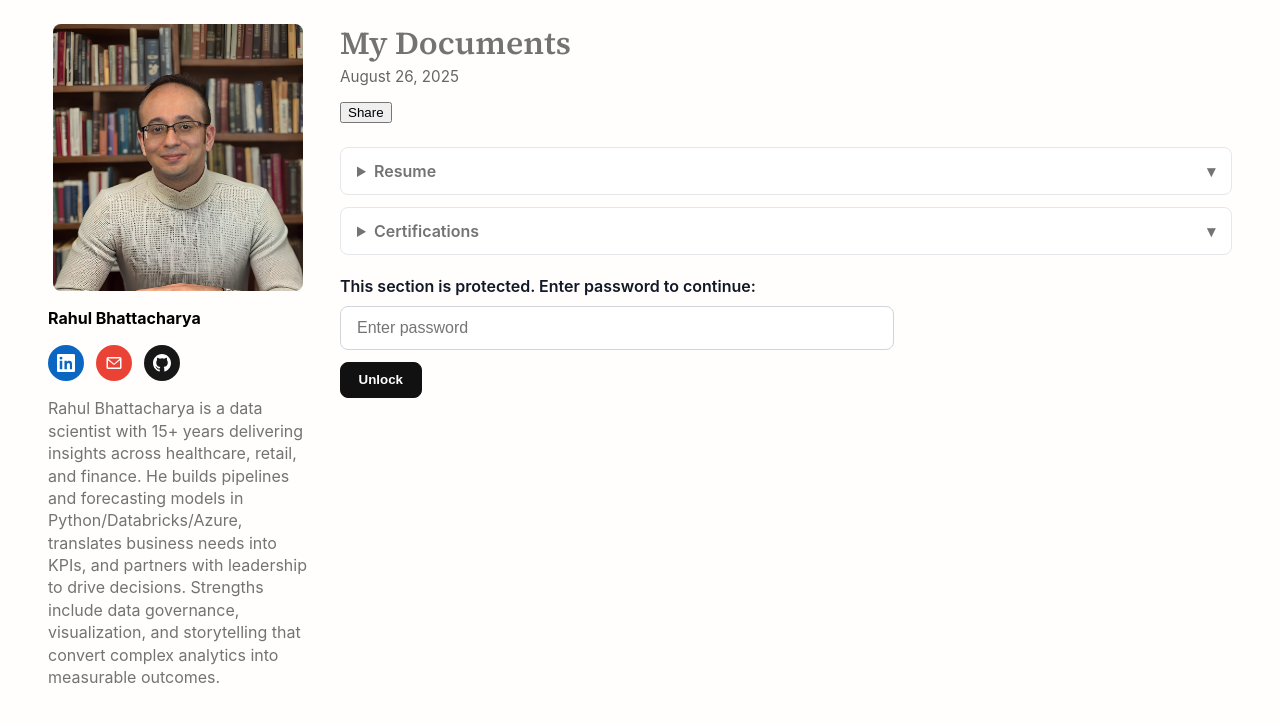
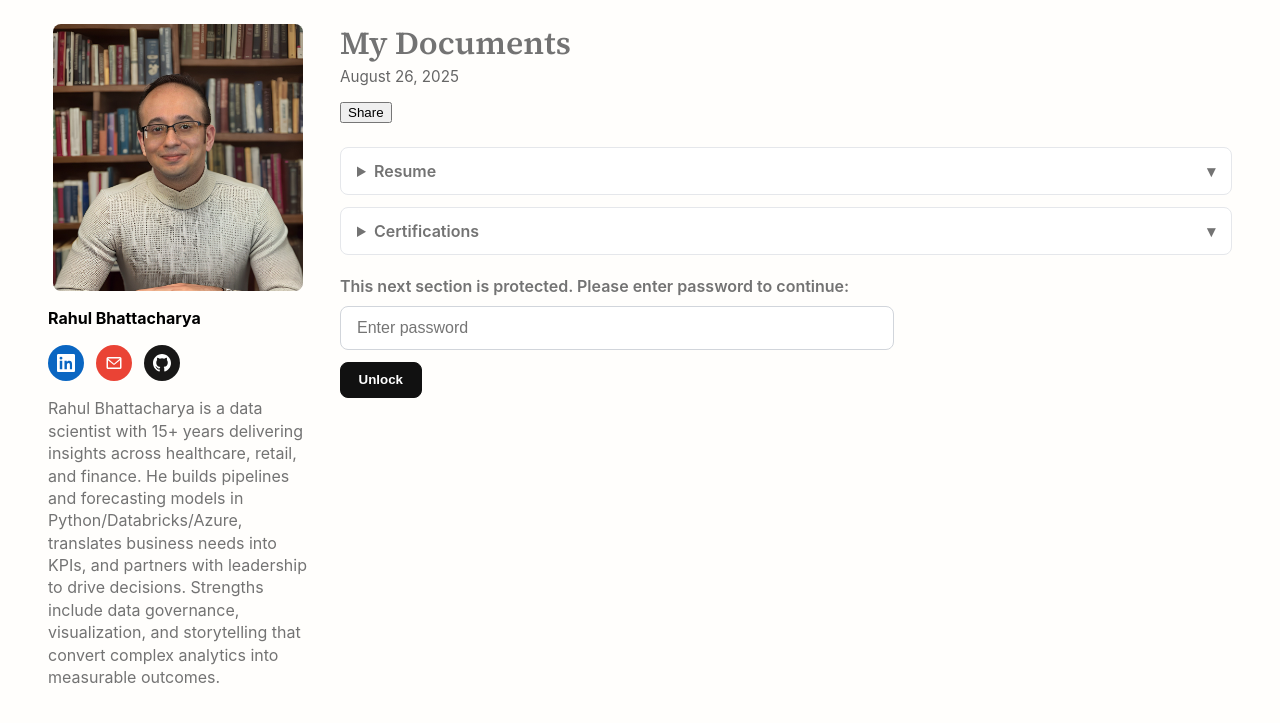
Before and after one commit to RahulBhattacharya1/RahulBhattacharya1.github.io, a Jekyll site: the page built from _posts/2025-08-26-locker.md, in a window 1280 px wide. Shown: the top 723 px of the page. Built offline with Jekyll 4.4.1, drawn with Linux system fonts in a browser that asks for light colours.

Commit message:
Update 2025-08-26-locker.md

```diff
--- a/_posts/2025-08-26-locker.md
+++ b/_posts/2025-08-26-locker.md
@@ -38,7 +38,7 @@ comments: false
 
   /* Locker form – left aligned, premium look, B/W button */
   #login-form { margin-top: 1.25rem; max-width: 520px; }
-  #login-form p { margin: 0 0 .5rem 0; color: #111827; font-weight: 600; }
+  #login-form p { margin: 0 0 .5rem 0; font-weight: 600; }
   #passwordInput {
     width: 100%;
     padding: .75rem 1rem;
@@ -74,7 +74,7 @@ comments: false
 </div>
 
 <div id="login-form">
-  <p>This section is protected. Enter password to continue:</p>
+  <p>This next section is protected. Please enter password to continue:</p>
   <input type="password" id="passwordInput" placeholder="Enter password" aria-label="Enter password">
   <button type="button" onclick="checkPassword()">Unlock</button>
   <p id="error-msg"></p>
```
